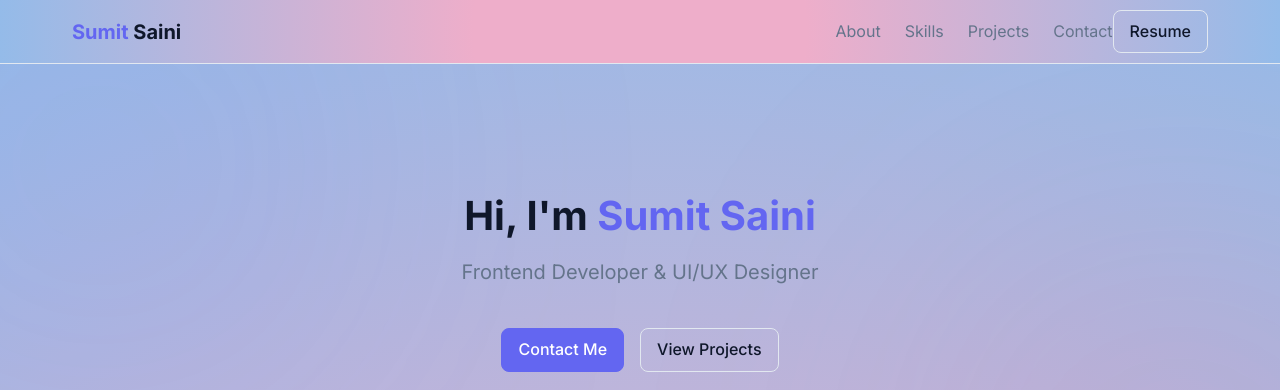
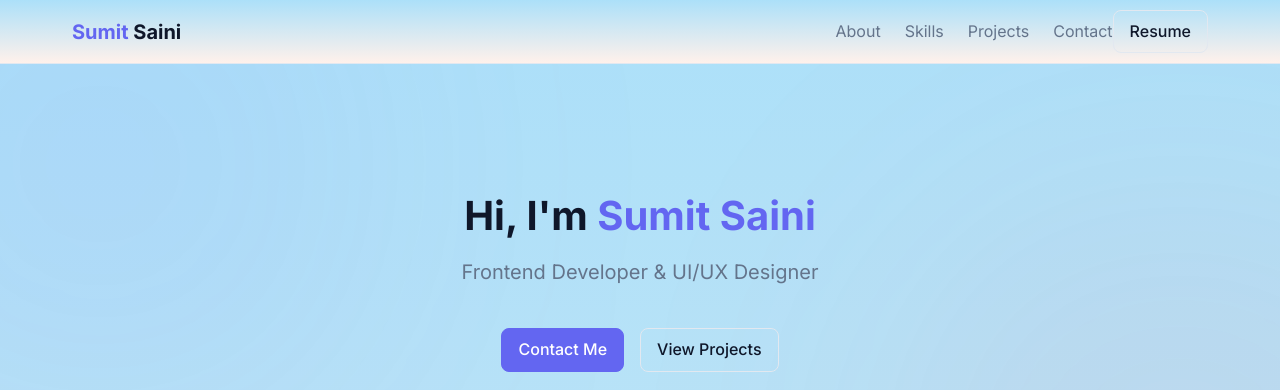
Before and after one commit to isumitsaini/portfolio, a plain HTML site: page index.html in a window 1280 px wide. Shown: the top 390 px of the page. Drawn offline with Linux system fonts and the light colour scheme.

Commit message:
Update styles.css

```diff
--- a/styles.css
+++ b/styles.css
@@ -5,7 +5,7 @@
     --primary-hover: #4f46e5;
     --secondary: #f43f5e;
       background: rgb(238,174,202);
-      background: radial-gradient(circle, rgba(238,174,202,1) 26%, rgba(148,187,233,1) 100%);
+    background-image: linear-gradient(to top, #fff1eb 0%, #ace0f9 100%);
     --foreground: #0f172a;
     --muted: #64748b;
     --muted-foreground: #94a3b8;
@@ -162,7 +162,7 @@
     height: 4rem;
     border-bottom: 1px solid var(--border);
     background: rgb(238,174,202);
-    background: radial-gradient(circle, rgba(238,174,202,1) 26%, rgba(148,187,233,1) 100%);
+    background-image: linear-gradient(to top, #fff1eb 0%, #ace0f9 100%);
     backdrop-filter: blur(8px);
   }
 
```
